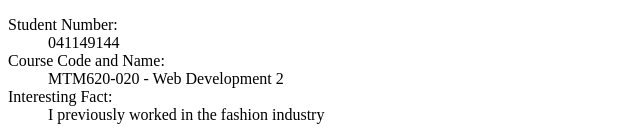
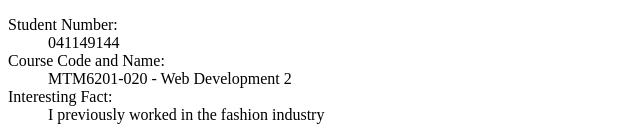
Before and after one commit to kim00508/mtm6201-week1, a plain HTML site: page index.html in a window 1280 px wide. Shown: the part 801-938 px from the top of the page, 0-640 px from the left. Drawn offline with Linux system fonts and the light colour scheme.

Commit message:
revises word

```diff
--- a/index.html
+++ b/index.html
@@ -18,7 +18,7 @@
             <dd>041149144</dd>
 
             <dt>Course Code and Name:</dt>
-            <dd>MTM620-020 - Web Development 2</dd>
+            <dd>MTM6201-020 - Web Development 2</dd>
 
             <dt>Interesting Fact:</dt>
             <dd>I previously worked in the fashion industry</dd>
```
